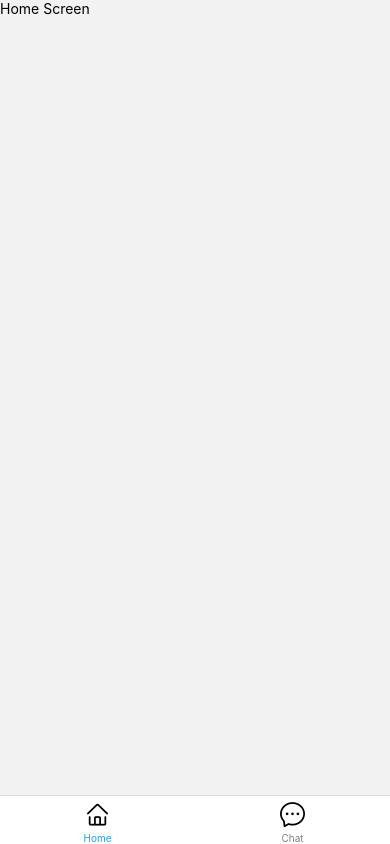
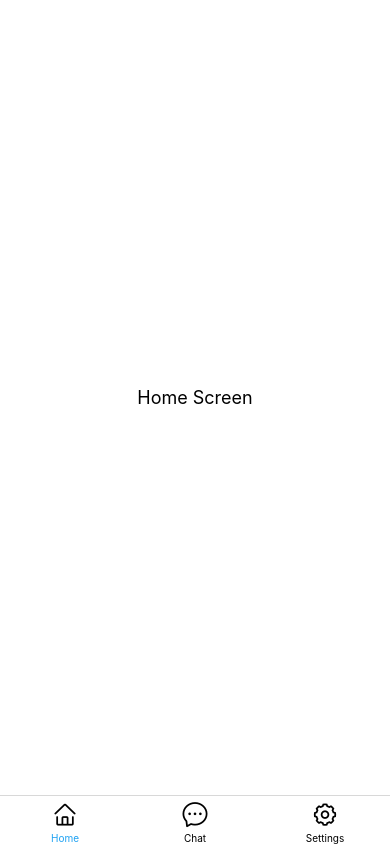
Before and after one commit to Medkhat/askify-mobile, a React Native app: screen / in a window 390 px wide. Built offline with nearby package versions, Linux system fonts and the light colour scheme.

Commit message:
With NativeWind issue

```diff
--- a/App.tsx
+++ b/App.tsx
@@ -1,23 +1,30 @@
 import React from 'react';
+import {useColorScheme} from 'react-native';
 
 import {createBottomTabNavigator} from '@react-navigation/bottom-tabs';
-import {NavigationContainer} from '@react-navigation/native';
+import {
+  DarkTheme,
+  DefaultTheme,
+  NavigationContainer,
+} from '@react-navigation/native';
 import colors from 'assets/colors';
-import {ChatIcon, HomeIcon} from 'components/icons';
+import {ChatIcon, HomeIcon, SettingIcon} from 'components/icons';
 import ChatScreen from 'screens/chat';
 import HomeScreen from 'screens/home';
+import SettingsScreen from 'screens/settings';
 import {ScreenNames} from 'types/common.types';
 
 const Tab = createBottomTabNavigator();
 
 function App(): JSX.Element {
+  const isDarkMode: boolean = useColorScheme() === 'dark';
   return (
-    <NavigationContainer>
+    <NavigationContainer theme={isDarkMode ? DarkTheme : DefaultTheme}>
       <Tab.Navigator
         initialRouteName={ScreenNames.Home}
         screenOptions={{
-          tabBarActiveTintColor: colors.primary.l,
-          tabBarInactiveTintColor: 'gray',
+          tabBarActiveTintColor: colors.light.primary,
+          tabBarInactiveTintColor: 'black',
         }}>
         <Tab.Screen
           name={ScreenNames.Home}
@@ -29,6 +36,11 @@ function App(): JSX.Element {
           options={{headerShown: false, tabBarIcon: ChatIcon}}
           component={ChatScreen}
         />
+        <Tab.Screen
+          name={ScreenNames.Settings}
+          options={{headerShown: false, tabBarIcon: SettingIcon}}
+          component={SettingsScreen}
+        />
       </Tab.Navigator>
     </NavigationContainer>
   );
--- /dev/null
+++ b/app.d.ts
@@ -0,0 +1 @@
+/// <reference types="nativewind/types" />
--- a/package.json
+++ b/package.json
@@ -27,6 +27,7 @@
     "@babel/runtime": "^7.20.0",
     "@react-native/eslint-config": "^0.72.2",
     "@react-native/metro-config": "^0.72.11",
+    "@trivago/prettier-plugin-sort-imports": "^4.2.0",
     "@tsconfig/react-native": "^3.0.0",
     "@types/react": "^18.0.24",
     "@types/react-native-vector-icons": "^6.4.13",
--- a/src/assets/colors.js
+++ b/src/assets/colors.js
@@ -1,6 +1,8 @@
 module.exports = {
-  primary: {
-    l: '#1DA1F2',
-    d: '#A8DCFA',
+  light: {
+    primary: '#1DA1F2',
+  },
+  dark: {
+    primary: '#A8DCFA',
   },
 };
--- a/src/components/icons.tsx
+++ b/src/components/icons.tsx
@@ -3,5 +3,6 @@ import Icon from 'react-native-vector-icons/AntDesign';
 
 const HomeIcon = () => <Icon name="home" size={25} />;
 const ChatIcon = () => <Icon name="message1" size={25} />;
+const SettingIcon = () => <Icon name="setting" size={25} />;
 
-export {HomeIcon, ChatIcon};
+export {HomeIcon, ChatIcon, SettingIcon};
--- /dev/null
+++ b/src/screens/settings.tsx
@@ -0,0 +1,15 @@
+import React from 'react';
+import {Text, View} from 'react-native';
+
+import AppSafeArea from 'components/safe-area';
+import ThemeSwitcher from 'components/theme-switcher';
+
+export default function SettingsScreen(): JSX.Element {
+  return (
+    <AppSafeArea>
+      <View className="justify-center items-center h-full w-full px-4">
+        <ThemeSwitcher />
+      </View>
+    </AppSafeArea>
+  );
+}
--- a/src/types/common.types.ts
+++ b/src/types/common.types.ts
@@ -1,4 +1,5 @@
 export enum ScreenNames {
   Home = 'Home',
   Chat = 'Chat',
+  Settings = 'Settings',
 }
--- /dev/null
+++ b/tailwind.config.js
@@ -0,0 +1,3 @@
+module.exports = {
+  content: ['./App.{js,jsx,ts,tsx}', './src/**/*.{js,jsx,ts,tsx}'],
+};
```
Also changed, not shown: 1 other file (tests, documents, lock files or other folders).
